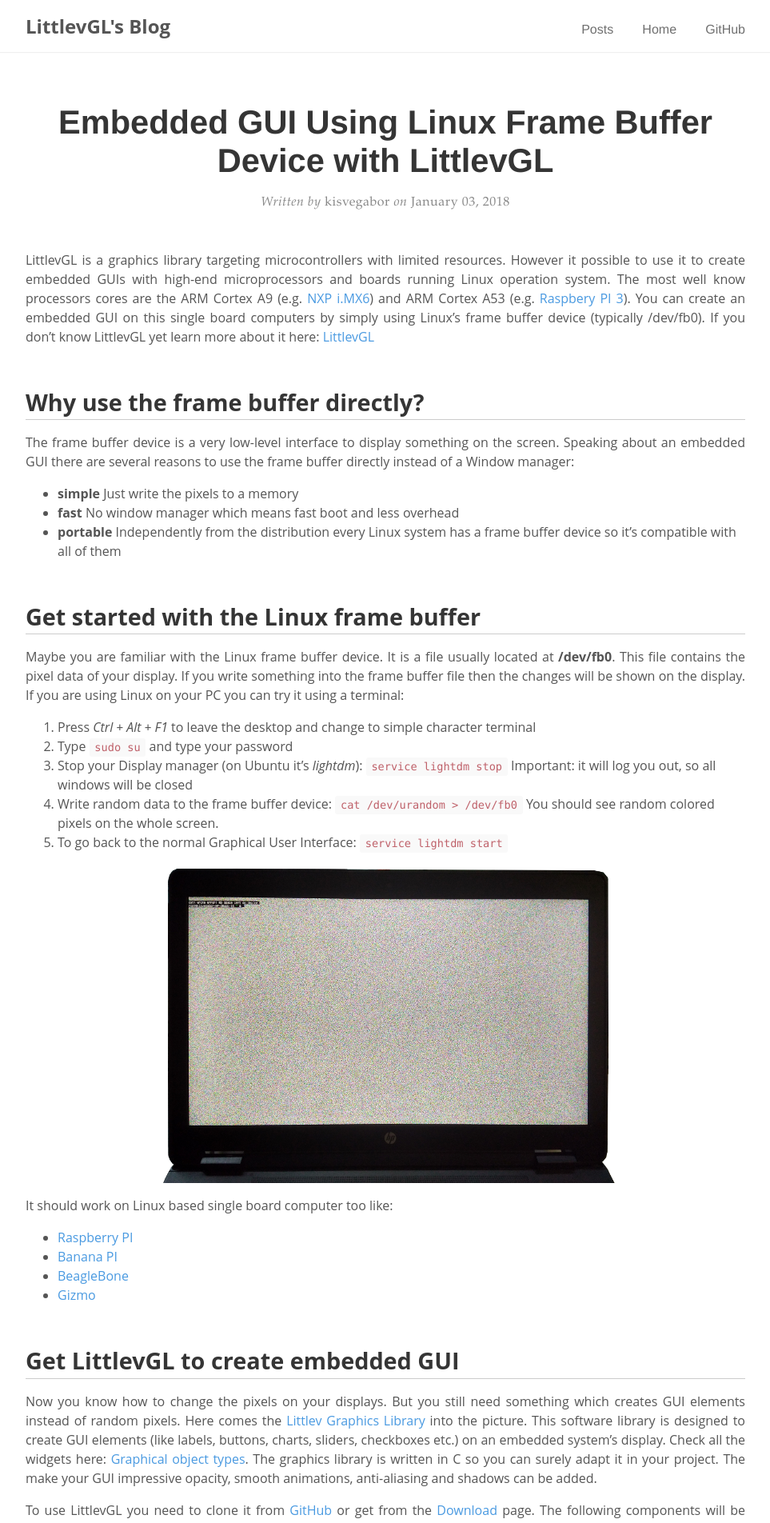
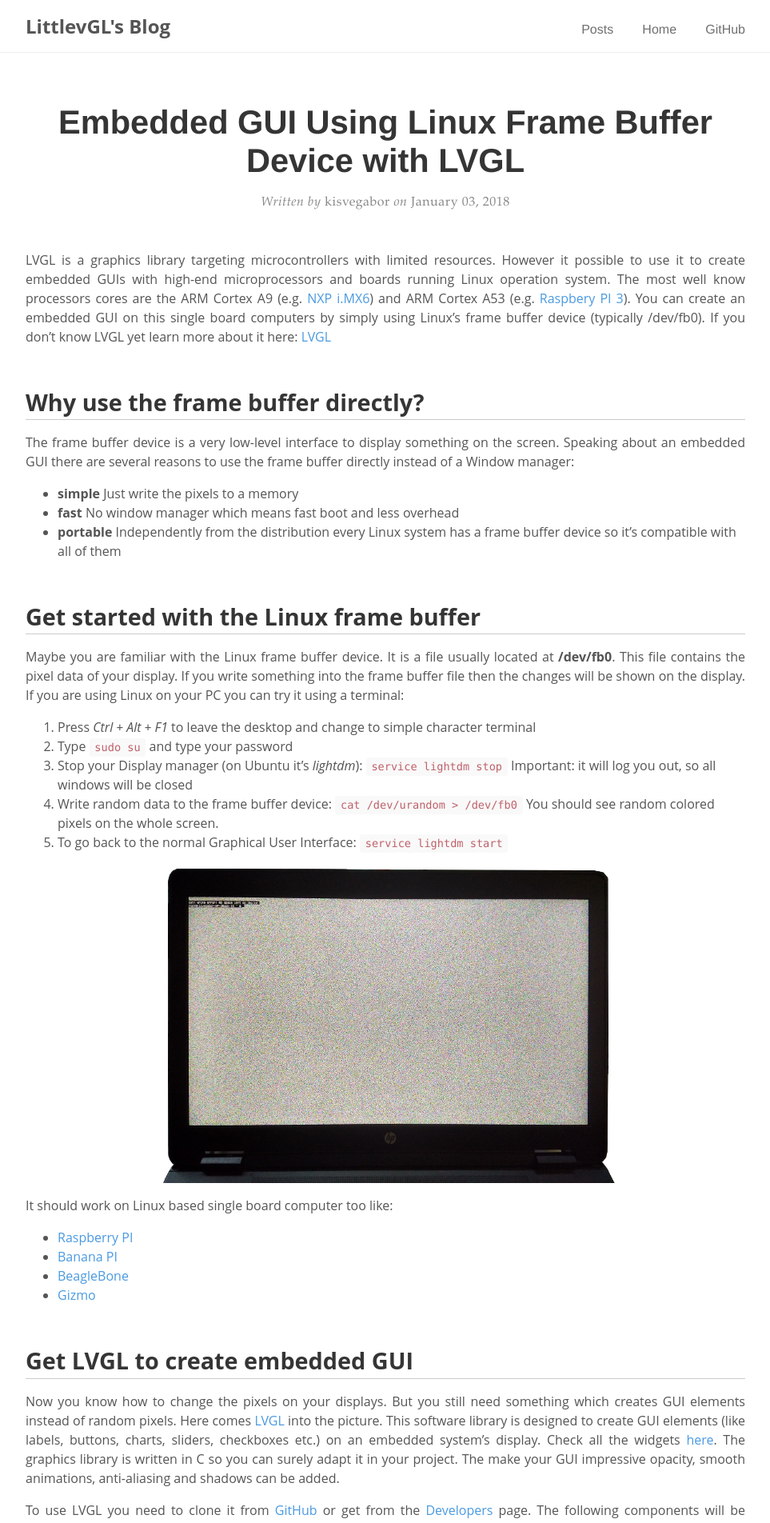
Before and after one commit to lvgl/blog, a Jekyll site: the page built from _posts/2018-01-03-linux_fb.md, in a window 1280 px wide. Shown: the top 1904 px of the page at 80% size, without its empty margins (158-1121 px from the left). Built offline with Jekyll 4.4.1, drawn with Linux system fonts in a browser that asks for light colours; comment, search, counter and statistics services are not loaded; some of the changed text lies outside the part shown.

Commit message:
Update 2018-01-03-linux_fb.md

```diff
--- a/_posts/2018-01-03-linux_fb.md
+++ b/_posts/2018-01-03-linux_fb.md
@@ -1,6 +1,6 @@
 ---
 layout: post
-title: "Embedded GUI Using Linux Frame Buffer Device with LittlevGL"
+title: "Embedded GUI Using Linux Frame Buffer Device with LVGL"
 author: "kisvegabor"
 cover: /assets/linux_fb/cover.png
 image:
@@ -15,7 +15,7 @@
 ---
 
 
-LittlevGL is a graphics library targeting microcontrollers with limited resources. However it possible to use it to create embedded GUIs with high-end microprocessors and boards running Linux operation system. The most well know processors cores are the ARM Cortex A9 (e.g. [NXP i.MX6](https://www.nxp.com/products/processors-and-microcontrollers/applications-processors/i.mx-applications-processors/i.mx-6-processors:IMX6X_SERIES)) and ARM Cortex A53 (e.g. [Raspbery PI 3](https://www.raspberrypi.org/products/raspberry-pi-3-model-b/)). You can create an embedded GUI on this single board computers by simply using Linux's frame buffer device (typically /dev/fb0). If you don't know LittlevGL yet learn more about it here: [LittlevGL](https://littlevgl.com)
+LVGL is a graphics library targeting microcontrollers with limited resources. However it possible to use it to create embedded GUIs with high-end microprocessors and boards running Linux operation system. The most well know processors cores are the ARM Cortex A9 (e.g. [NXP i.MX6](https://www.nxp.com/products/processors-and-microcontrollers/applications-processors/i.mx-applications-processors/i.mx-6-processors:IMX6X_SERIES)) and ARM Cortex A53 (e.g. [Raspbery PI 3](https://www.raspberrypi.org/products/raspberry-pi-3-model-b/)). You can create an embedded GUI on this single board computers by simply using Linux's frame buffer device (typically /dev/fb0). If you don't know LVGL yet learn more about it here: [LVGL](https://lvgl.io)
 
 # Why use the frame buffer directly?
 The frame buffer device is a very low-level interface to display something on the screen.
@@ -40,10 +40,10 @@
 * [BeagleBone](http://beagleboard.org/bone)
 * [Gizmo](http://www.gizmosphere.org/products/)
 
-# Get LittlevGL to create embedded GUI
-Now you know how to change the pixels on your displays. But you still need something which creates GUI elements instead of random pixels.  Here comes the [Littlev Graphics Library](https://littlevgl.com) into the picture. This software library is designed to create GUI elements (like labels, buttons, charts, sliders, checkboxes etc.)  on an embedded system's display. Check all the widgets here: [Graphical object types](https://docs.littlevgl.com/#Object-types). The graphics library is written in C so you can surely adapt it in your project. The make your GUI impressive opacity, smooth animations, anti-aliasing and shadows can be added.
+# Get LVGL to create embedded GUI
+Now you know how to change the pixels on your displays. But you still need something which creates GUI elements instead of random pixels.  Here comes [LVGL](https://lvgl.io) into the picture. This software library is designed to create GUI elements (like labels, buttons, charts, sliders, checkboxes etc.)  on an embedded system's display. Check all the widgets [here](https://docs.lvgl.io/v7/en/html/index.html). The graphics library is written in C so you can surely adapt it in your project. The make your GUI impressive opacity, smooth animations, anti-aliasing and shadows can be added.
 
-To use LittlevGL you need to clone it from [GitHub](https://github.com/littlevgl/) or get from the [Download](https://littlevgl.com/download) page.
+To use LVGL you need to clone it from [GitHub](https://github.com/lvgl/) or get from the [Developers](https://lvgl.com/developers) page.
 The following components will be required:
 * **lvgl** The core of the graphics library
 * **lv_drivers** Contains a Linux frame buffer driver
@@ -121,15 +121,15 @@
 ![Demo GUI for embedded GUI using Linux frame buffer](/assets/linux_fb/linux_fb_demo.png#post-img-responsive)
 
 # Download a ready-to-use project
-In [lv_linux_frame_buffer](https://github.com/littlevgl/lv_linux_frame_buffer) repository you find an [Eclipse CDT](https://www.eclipse.org/cdt/) project to try out the plain frame buffer based GUI with a Linux PC.
+In [lv_port_linux_frame_bufferr]https://github.com/lvgl/lv_port_linux_frame_bufferr) repository you find an [Eclipse CDT](https://www.eclipse.org/cdt/) project to try out the plain frame buffer based GUI with a Linux PC.
 
 There is a Makefile too to compile the project on your embedded hardware without an IDE.
 
 # Summary
-I hope you liked this tutorial and found it useful for your microprocessor-based embedded Linux projects. As you can see it's super easy is to create an embedded GUI with LittlevGL using only a plain Linux frame buffer.
+I hope you liked this tutorial and found it useful for your microprocessor-based embedded Linux projects. As you can see it's super easy is to create an embedded GUI with LVGL using only a plain Linux frame buffer.
 
-To learn more about the graphics library start to read the [Documentation](https://docs.littlevgl.com/#Porting) or check the [Embedded GUI building blocks](https://docs.littlevgl.com/#Object-types).
+To learn more about the graphics library start to read the [Documentation](https://docs.lvgl.io/).
 
-If you don't have a embedded hardware right now you can begin the GUI [development on PC](https://docs.littlevgl.com/#PC-simulator).
+If you don't have a embedded hardware right now you can begin the GUI [development on PC](https://docs.lvgl.io/v7/en/html/get-started/pc-simulator.html).
 
-If you have questions use [GitHub issue tracker](https://github.com/littlevgl/lvgl/issues).
+If you have questions use [GitHub issue tracker](https://github.com/lvgl/lvgl/issues).
```
